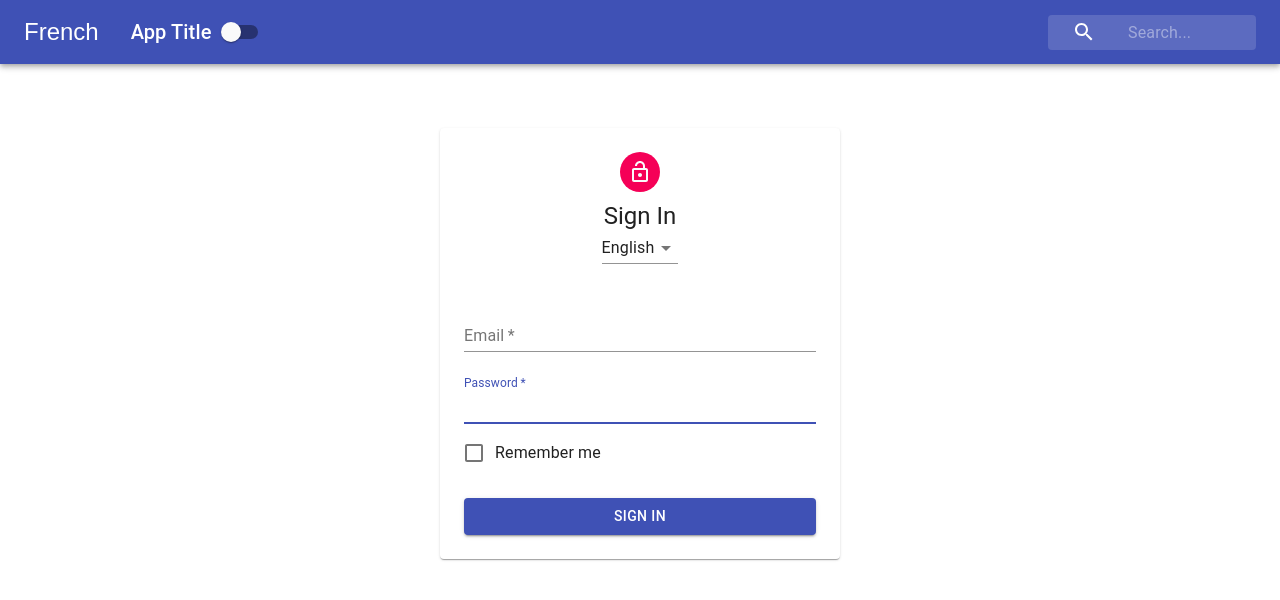
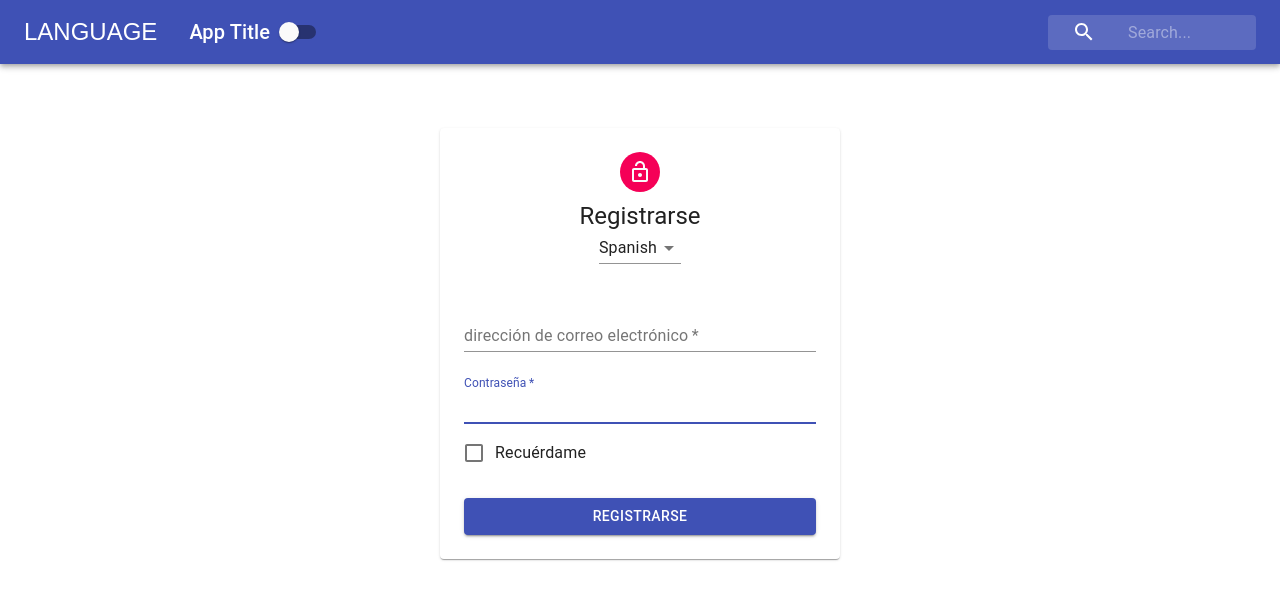
Before and after one commit to nycbasic/exploring-context-api, a React (Create React App) app: page / in a window 1280 px wide. Shown: the top 600 px of the page. Built offline with nearby package versions, Linux system fonts and the light colour scheme.

Commit message:
added ability to update context dynamically - language

```diff
--- a/src/components/App.jsx
+++ b/src/components/App.jsx
@@ -4,14 +4,17 @@
 import Form from './Form';
 import PageContent from './PageContent';
 import { ThemeProvider } from '../contexts/ThemeContext';
+import { LanguageProvider } from '../contexts/LanguageContext';
 
 function App() {
 	return (
 		<ThemeProvider>
-			<PageContent>
-				<NavBar />
-				<Form />
-			</PageContent>
+			<LanguageProvider>
+				<PageContent>
+					<NavBar />
+					<Form />
+				</PageContent>
+			</LanguageProvider>
 		</ThemeProvider>
 	);
 }
--- a/src/components/Form.jsx
+++ b/src/components/Form.jsx
@@ -15,34 +15,59 @@
 import { LockOpenOutlined } from '@material-ui/icons';
 import { withStyles } from '@material-ui/core/styles';
 import styles from '../styles/FormStyles';
+import { LanguageContext } from '../contexts/LanguageContext';
+
+const words = {
+	english: {
+		signIn: "Sign In",
+		email: 'Email',
+		password: "Password",
+		remember: "Remember Me"
+	},
+	french: {
+		signIn: "Se connecter",
+		email: 'Adresse électronique',
+		password: "Mot de passe",
+		remember: "Souviens-toi de moi"
+	},
+	spanish: {
+		signIn: "Registrarse",
+		email: 'dirección de correo electrónico',
+		password: "Contraseña",
+		remember: "Recuérdame"
+	},
+};
 
 class Form extends Component {
+	static contextType = LanguageContext;
 	render() {
+		const { language, changeLanguage } = this.context;
 		const { classes } = this.props;
+		const { signIn, email, password, remember } = words[language];
 		return (
 			<main className={classes.main}>
 				<Paper className={classes.paper}>
 					<Avatar className={classes.avatar}>
 						<LockOpenOutlined />
 					</Avatar>
-					<Typography variant='h5'>Sign In</Typography>
-					<Select value="english">
-						<MenuItem value="english">English</MenuItem>
-						<MenuItem value="spanish">Spanish</MenuItem>
-						<MenuItem value="french">French</MenuItem>
+					<Typography variant='h5'>{signIn}</Typography>
+					<Select value={language} onChange={changeLanguage}>
+						<MenuItem value='english'>English</MenuItem>
+						<MenuItem value='spanish'>Spanish</MenuItem>
+						<MenuItem value='french'>French</MenuItem>
 					</Select>
 					<form className={classes.form} action=''>
 						<FormControl margin='normal' required fullWidth>
-							<InputLabel htmlFor='email'>Email</InputLabel>
+							<InputLabel htmlFor='email'>{email}</InputLabel>
 							<Input id='email' name='email' autoFocus />
 						</FormControl>
 						<FormControl margin='normal' required fullWidth>
-							<InputLabel htmlFor='password'>Password</InputLabel>
+							<InputLabel htmlFor='password'>{password}</InputLabel>
 							<Input id='password' name='password' autoFocus />
 						</FormControl>
 						<FormControlLabel
 							control={<Checkbox color='primary' />}
-							label='Remember me'
+							label={remember}
 						/>
 						<Button
 							variant='contained'
@@ -51,7 +76,7 @@
 							color='primary'
 							className={classes.submit}
 						>
-							Sign In
+							{signIn}
 						</Button>
 					</form>
 				</Paper>
--- a/src/components/NavBar.jsx
+++ b/src/components/NavBar.jsx
@@ -12,10 +12,10 @@
 import { withStyles } from '@material-ui/core/styles';
 import SearchIcon from '@material-ui/icons/Search';
 import {ThemeContext} from "../contexts/ThemeContext";
+import {LanguageContext} from "../contexts/LanguageContext";
 
 class NavBar extends Component {
     static contextType = ThemeContext;
-
 	render() {
         const {isDarkMode, toggleTheme } = this.context;
         const {classes}= this.props;
@@ -24,7 +24,7 @@
 				<AppBar position="static" color={isDarkMode ? "default" : "primary"}>
                     <Toolbar>
                         <IconButton className={classes.menuButton} color="inherit">
-                            <span>French</span>
+                            <span>LANGUAGE</span>
                         </IconButton>
                         <Typography className={classes.title} variant="h6">
                             App Title
--- /dev/null
+++ b/src/contexts/LanguageContext.js
@@ -0,0 +1,27 @@
+import React, { Component, createContext } from 'react';
+
+export const LanguageContext = createContext();
+
+export class LanguageProvider extends Component {
+   constructor(props) {
+       super(props);
+       this.state={
+           language: "spanish"
+       }
+       this.changeLanguage = this.changeLanguage.bind(this);
+   }
+
+   changeLanguage(e) {
+       this.setState({
+           language: e.target.value
+       })
+   }
+
+    render() {
+        return (
+            <LanguageContext.Provider value={{...this.state, changeLanguage: this.changeLanguage}}>
+                {this.props.children}
+            </LanguageContext.Provider>
+        );
+    }
+}
```
Also changed, not shown: 1 other file (tests, documents, lock files or other folders).
